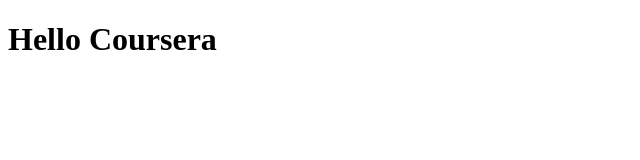
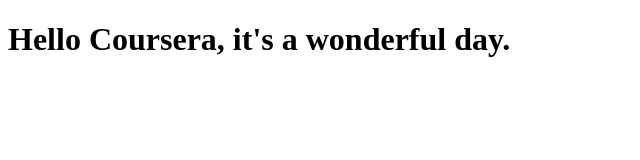
Before and after one commit to finn-dodgson/coursera-WebDevCourse, a plain HTML site: page site/index.html in a window 1280 px wide. Shown: the whole page, without its empty margins (0-640 px from the left). Drawn offline with Linux system fonts and the light colour scheme.

Commit message:
Small addition to 'site' page.

```diff
--- a/site/index.html
+++ b/site/index.html
@@ -5,6 +5,6 @@
     <title>Hello Coursera!</title>
   </head>
   <body>
-    <h1>Hello Coursera</h1>
+    <h1>Hello Coursera, it's a wonderful day.</h1>
   </body>
 </html>
```
